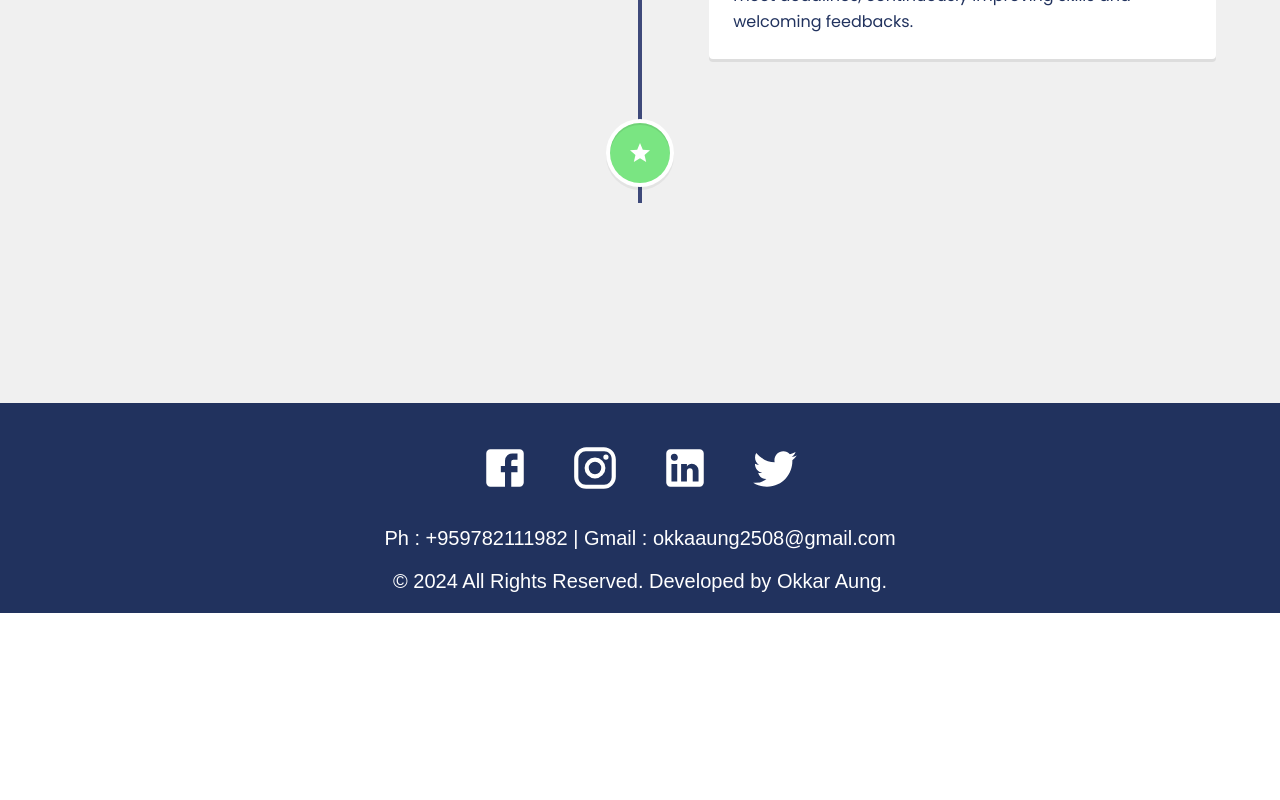
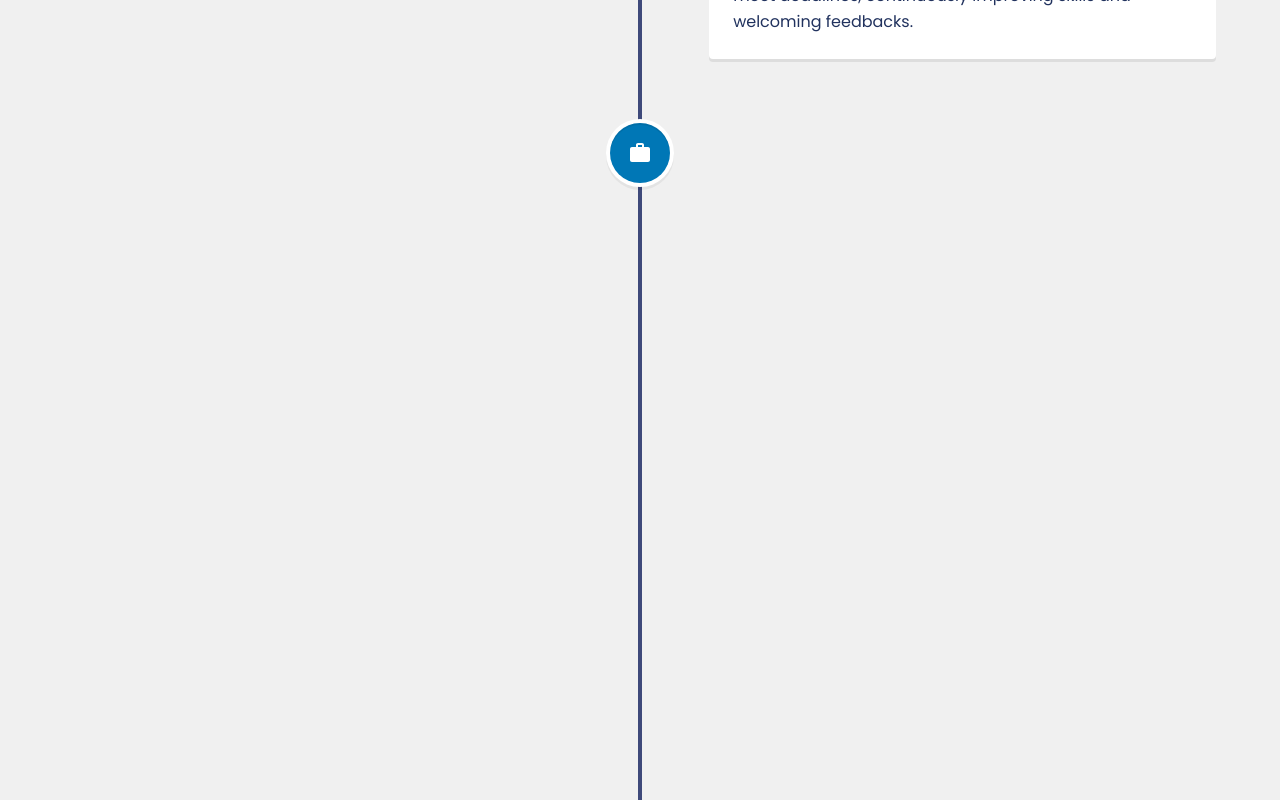
Before and after one commit to Okkar25/Portfolio-Website, a React (Vite) app: page /experience in a window 1280 px wide. Shown: the part 1940-2740 px from the top of the page. Before the commit the page ends 2553 px from the top, so only its background shows below. Built offline with nearby package versions, Linux system fonts and the light colour scheme; a web font is replaced by a local one.

Commit message:
exp updated

```diff
--- a/src/pages/Experience.jsx
+++ b/src/pages/Experience.jsx
@@ -111,14 +111,15 @@ const Experience = () => {
         {/* Developer */}
         <VerticalTimelineElement
           className="vertical-timeline-element--education"
-          date="2023 - Present"
+          date="2023 - 2024"
           iconStyle={{ background: "#0077b6", color: "#fff" }}
           icon={<WorkIcon />}
         >
           <h3 className="vertical-timeline-element-title">
             Front-End Developer
           </h3>
-          <p className="expTitle">"Open to Work"</p>
+
+          <p className="expTitle">"Freelancer"</p>
           <p className="expLabel">
             &#128313; Skilled in HTML, CSS, Bootstrap, SCSS, TailwindCSS, MUI
             and appropriate understanding of JavaScript / TypeScript along with
@@ -136,6 +137,50 @@ const Experience = () => {
           </p>
         </VerticalTimelineElement>
 
+        {/* Jr Frontend Developer - ShopDoora */}
+        <VerticalTimelineElement
+          className="vertical-timeline-element--education"
+          date="Feb 2024 - April 2024"
+          iconStyle={{ background: "#0077b6", color: "#fff" }}
+          icon={<WorkIcon />}
+        >
+          <h3 className="vertical-timeline-element-title">
+            ShopDoora ( Myanmar High Society )
+          </h3>
+          <p className="expTitle">Junior Front-End Developer</p>
+          <p className="expLabel">
+            &#128313; Develop and maintain user interfaces for web applications
+            using ReactJS and NextJS. Write reusable, modular and efficient
+            React components.
+          </p>
+          <p className="expLabel">
+            &#128313; Collaborate with designers, backend developers and quality
+            assurance teams to implement UI/UX designs and features. Integrate
+            frontend components with backend services and APIs.
+          </p>
+
+          <p className="expLabel">
+            &#128313; Implement state management solutions using libraries like
+            Redux and Context API. Ensure the responsiveness of performance of
+            applications across various devices and browsers.
+          </p>
+
+          <p className="expLabel">
+            &#128313; Work closely with project managers and stakeholders to
+            understand project requirements and timelines. Assist in the design
+            and implementation of application architecture and technical
+            solutions.
+          </p>
+
+          <p className="expTitle projects">Projects involved</p>
+          <p className="expLabel sub-project">
+            &#128313; Connect App ( Buyer and Seller App )
+          </p>
+          <p className="expLabel sub-project">
+            &#128313; The Market / Flawless Thadar ( Ecommerce Apps )
+          </p>
+        </VerticalTimelineElement>
+
         <VerticalTimelineElement
           className="vertical-timeline-element--star"
           iconStyle={{ background: "#7ae582", color: "#fff" }}
--- a/src/styles/Experience.css
+++ b/src/styles/Experience.css
@@ -21,3 +21,14 @@
 .experience .expLabel {
   font-family: "Poppins", sans-serif;
 }
+
+.experience .projects {
+  font-family: "Poppins", sans-serif;
+  font-size: 16px;
+  display: block;
+  margin-left: auto;
+  font-weight: bold;
+}
+.experience .sub-project {
+  color: #21325e;
+}
```
